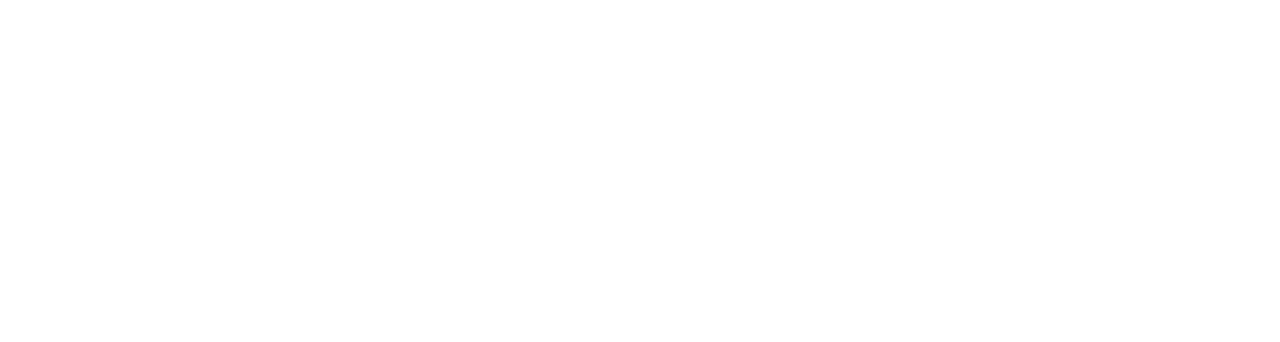
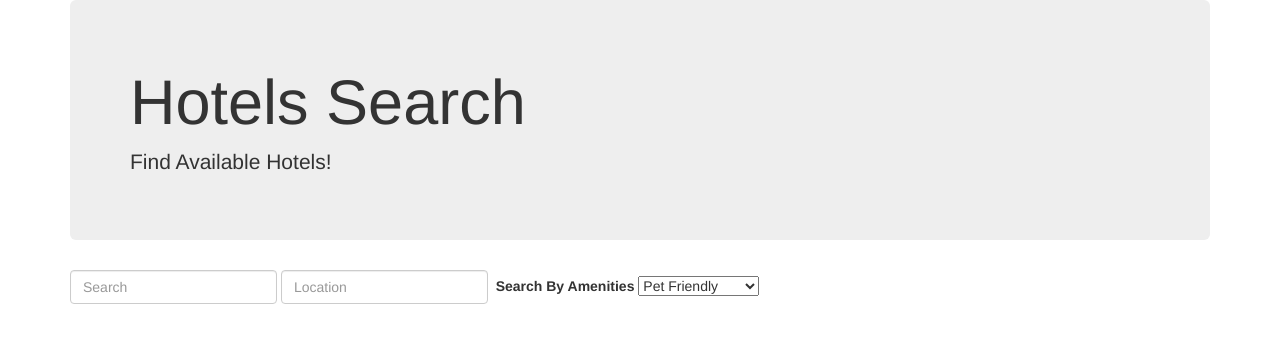
Before and after one commit to Serviox19/Holiday-Inn, a website: page public/views/index.html in a window 1280 px wide. Drawn offline with Linux system fonts and the light colour scheme; files whose address does not match are found by name.

Commit message:
layout for front-end

```diff
--- a/public/views/index.html
+++ b/public/views/index.html
@@ -7,6 +7,44 @@
 </head>
 <body>
 
+<div class="container">
+  <div class="row">
+    <div class="col-md-12">
+      <div class="jumbotron">
+        <h1>Hotels Search</h1>
+        <p>Find Available Hotels!</p>
+      </div>
+    </div>
+  </div><!-- End Row -->
+  <div class="row searchRow">
+    <div class="col-md-12">
+      <form class="form-inline">
+        <div class="form-group">
+          <input type="text" class="form-control" placeholder="Search">
+        </div>
+        <div class="form-group">
+          <input type="text" class="form-control" placeholder="Location">
+        </div>
+        <label for="amenities"></label>
+        <!-- <button type="submit" class="btn btn-primary">Submit</button> -->
+        <form>
+          <label for="amenities">Search By Amenities</label>
+          <select name="favoritefood" id="amenities">
+            <option>Pet Friendly</option>
+            <option>Air Conditioning</option>
+            <option>Cable</option>
+          </select>
+      </form>
+      </form>
+    </div>
+  </div><!-- End Row -->
+</div>
+
+<div class="container">
+  <div class="hotels" ng-controller="hotelsController">
+  </div>
+</div>
+
 
 
 <script type="text/javascript" src="../angCtrl/app.js"></script>
```
